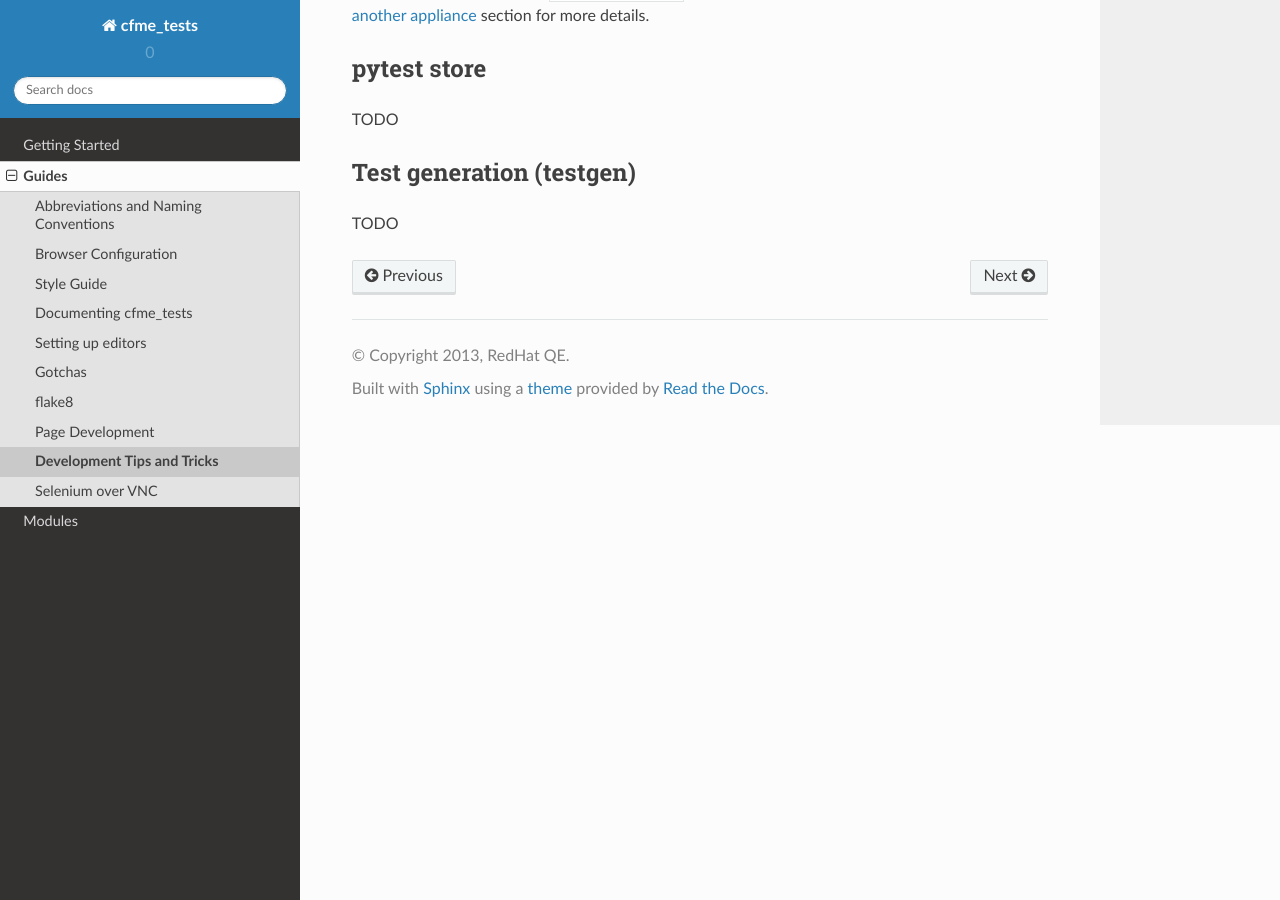
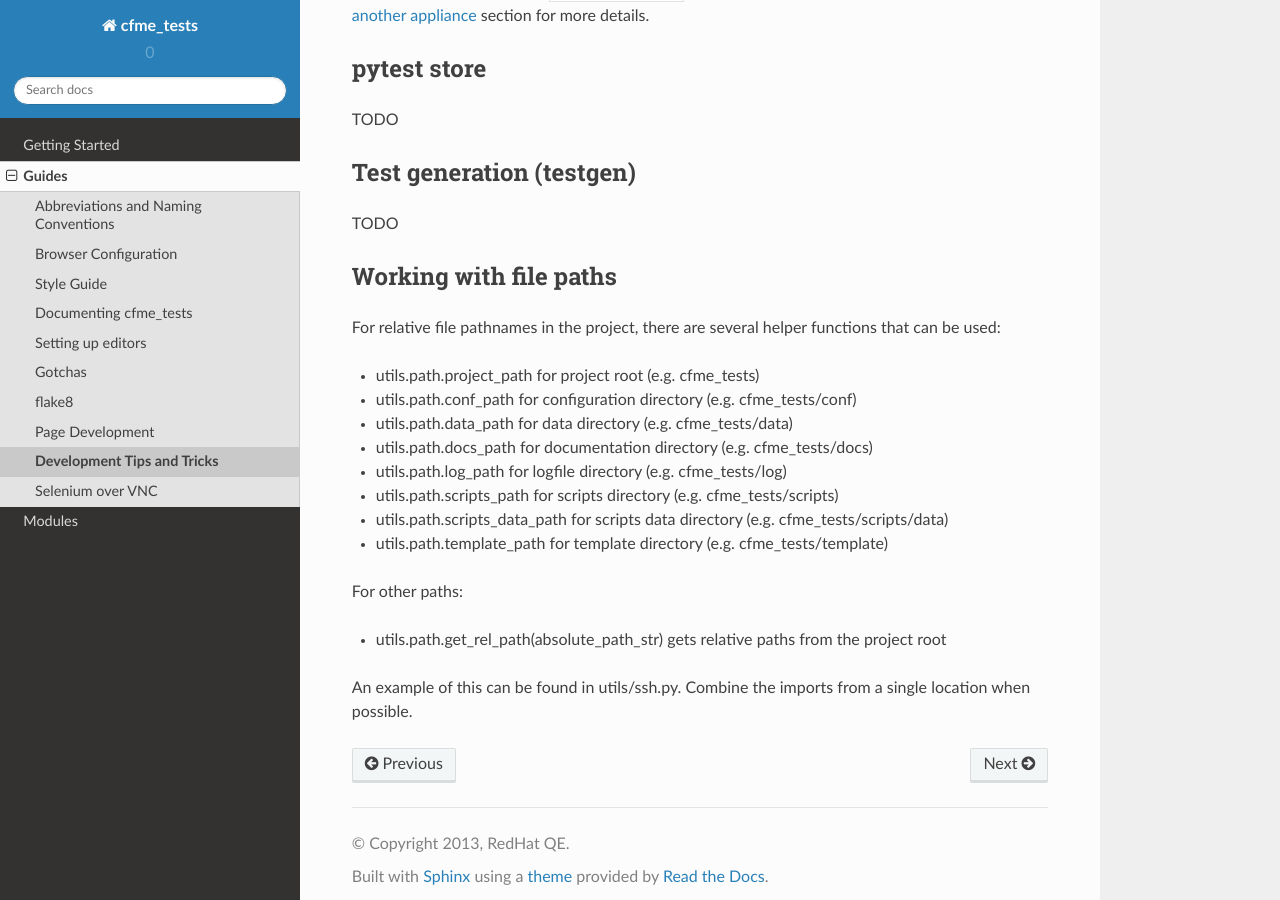
Before and after one commit to seandst/cfme_tests, a Sphinx documentation site: the page built from docs/guides/tipsntricks.rst, in a window 1280 px wide and 900 px high, scrolled down 2386 px. Built offline with Sphinx 7.4.7 and the Read the Docs theme 2.0.0, drawn with Linux system fonts in a browser that asks for light colours; pages that are not in the unit, such as notebooks, are missing from menus.

```diff
--- a/docs/guides/tipsntricks.rst
+++ b/docs/guides/tipsntricks.rst
@@ -114,3 +114,22 @@ Test generation (testgen)
 -------------------------
 
 TODO
+
+Working with file paths
+-----------------------
+For relative file pathnames in the project, there are several helper functions that can be used:
+
+* utils.path.project_path for project root (e.g. cfme_tests)
+* utils.path.conf_path for configuration directory (e.g. cfme_tests/conf)
+* utils.path.data_path for data directory (e.g. cfme_tests/data)
+* utils.path.docs_path for documentation directory (e.g. cfme_tests/docs)
+* utils.path.log_path for logfile directory (e.g. cfme_tests/log)
+* utils.path.scripts_path for scripts directory (e.g. cfme_tests/scripts)
+* utils.path.scripts_data_path for scripts data directory (e.g. cfme_tests/scripts/data)
+* utils.path.template_path for template directory (e.g. cfme_tests/template)
+
+For other paths:
+
+* utils.path.get_rel_path(absolute_path_str) gets relative paths from the project root
+
+An example of this can be found in utils/ssh.py.  Combine the imports from a single location when possible.
```
